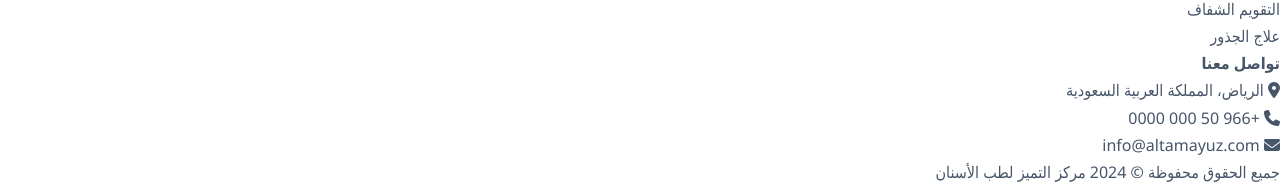
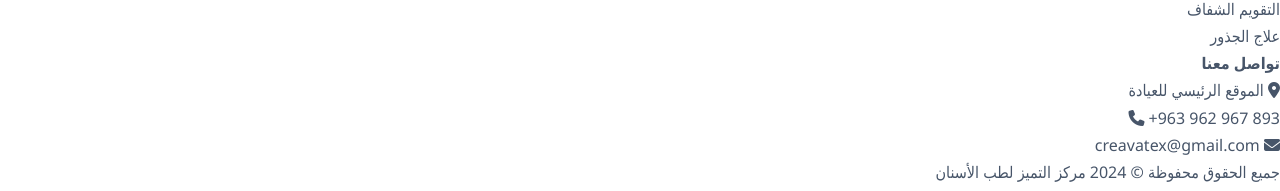
Before and after one commit to steammmd70-hub/drteeth2, a plain HTML site: page index.html in a window 1280 px wide. Shown: the part 6292-6483 px from the top of the page. Drawn offline with Linux system fonts and the light colour scheme.

Commit message:
Update index.html

```diff
--- a/index.html
+++ b/index.html
@@ -651,9 +651,11 @@
             <div class="footer-col">
                 <h4>تواصل معنا</h4>
                 <div class="contact-info">
-                    <p><i class="fa-solid fa-location-dot"></i> الرياض، المملكة العربية السعودية</p>
-                    <p><i class="fa-solid fa-phone"></i> +966 50 000 0000</p>
-                    <p><i class="fa-solid fa-envelope"></i> info@altamayuz.com</p>
+                    <!-- تم تحديث العنوان ليكون عاماً، يمكنك تعديله إذا أردت -->
+                    <p><i class="fa-solid fa-location-dot"></i> الموقع الرئيسي للعيادة</p>
+                    <!-- تم تحديث الرقم والبريد -->
+                    <p style="direction: ltr; text-align: right;"><i class="fa-solid fa-phone"></i> +963 962 967 893</p>
+                    <p><i class="fa-solid fa-envelope"></i> creavatex@gmail.com</p>
                 </div>
             </div>
         </div>
@@ -664,7 +666,6 @@
         </div>
     </div>
 </footer>
-
     <!-- Back to Top -->
     <button id="backToTop" class="back-to-top">
         <i class="fas fa-arrow-up"></i>
```
